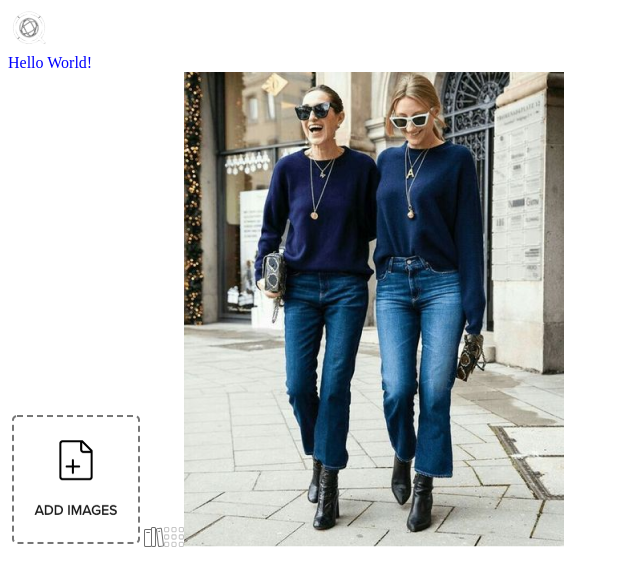
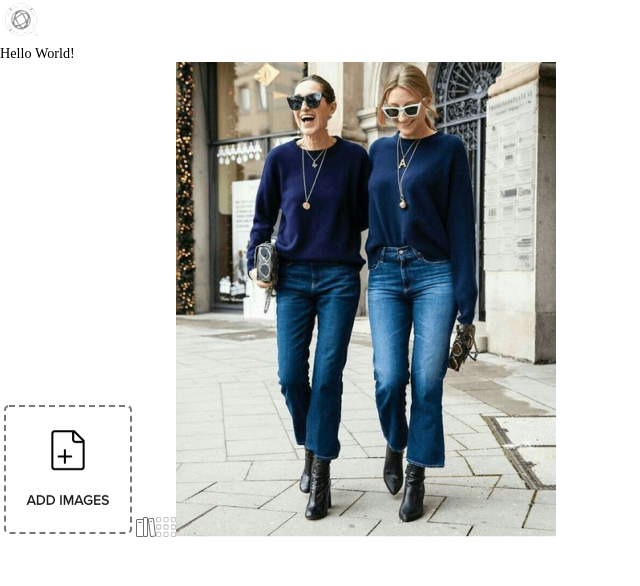
Before and after one commit to toreylittlefield/quadrant-basic-test-challenge, a React (Create React App) app in the folder client/: page / in a window 1280 px wide. Shown: the top 586 px of the page, without its empty margins (0-640 px from the left). Built offline with nearby package versions, Linux system fonts and the light colour scheme; a web font is replaced by a local one.

Commit message:
add GlobalStyles component top of App component

```diff
--- a/client/src/App.js
+++ b/client/src/App.js
@@ -1,4 +1,6 @@
 import React from "react";
+// import { ThemeProvider } from "styled-components";
+import GlobalStyles from "ui/globalstyles";
 
 import {
   GlobeIconSVG,
@@ -12,10 +14,9 @@ import CroppedBootCutJeans from "assets/images/Cropped Boot Cut Jeans 1 1.png";
 function App() {
   return (
     <div className="App">
+      <GlobalStyles />
       <GlobeIconSVG />
-      <header style={{ color: "blue" }} className="App-header">
-        Hello World!
-      </header>
+      <header className="App-header">Hello World!</header>
       <FileUploadSVG />
       <LibraryIconSVG />
       <GridButtonIconSVG />
```
Also changed, not shown: client/src/assets/fonts/Montserrat/OFL.txt (added).
